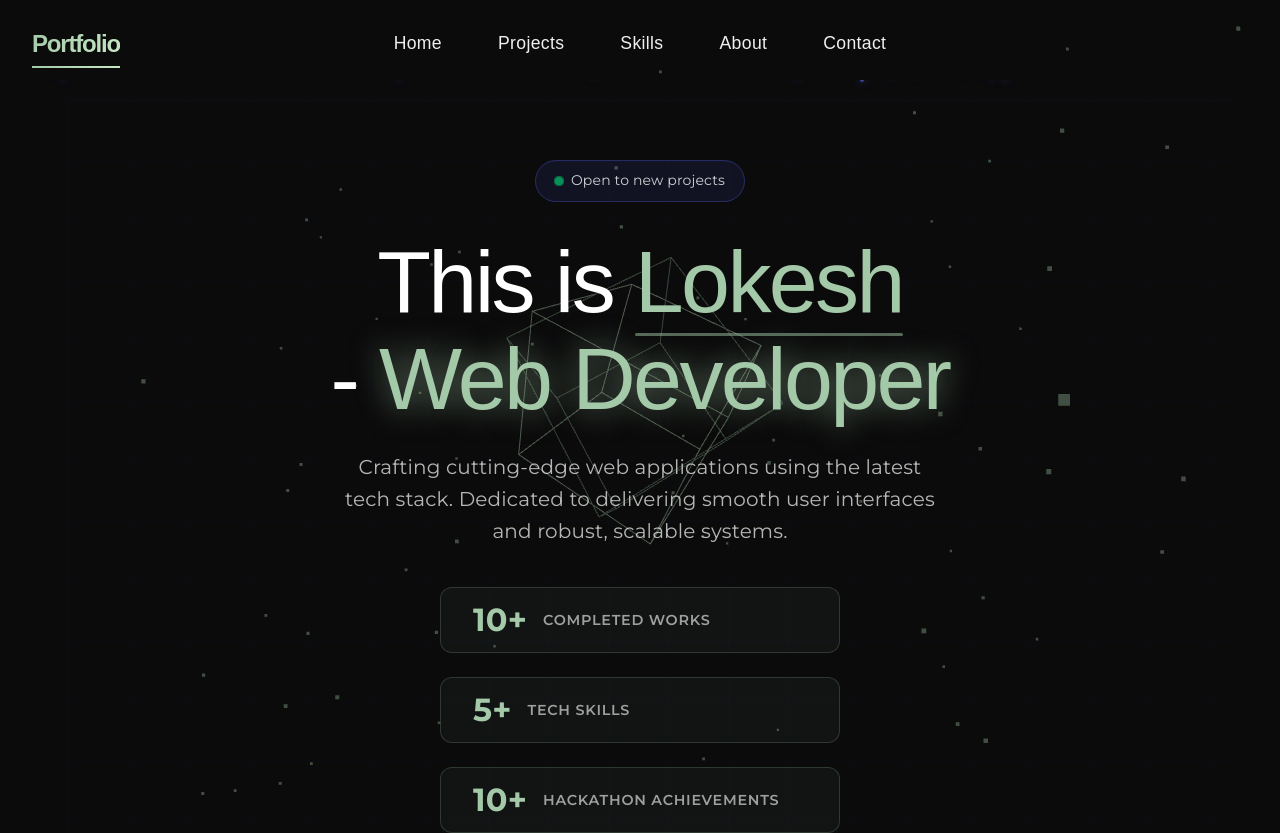
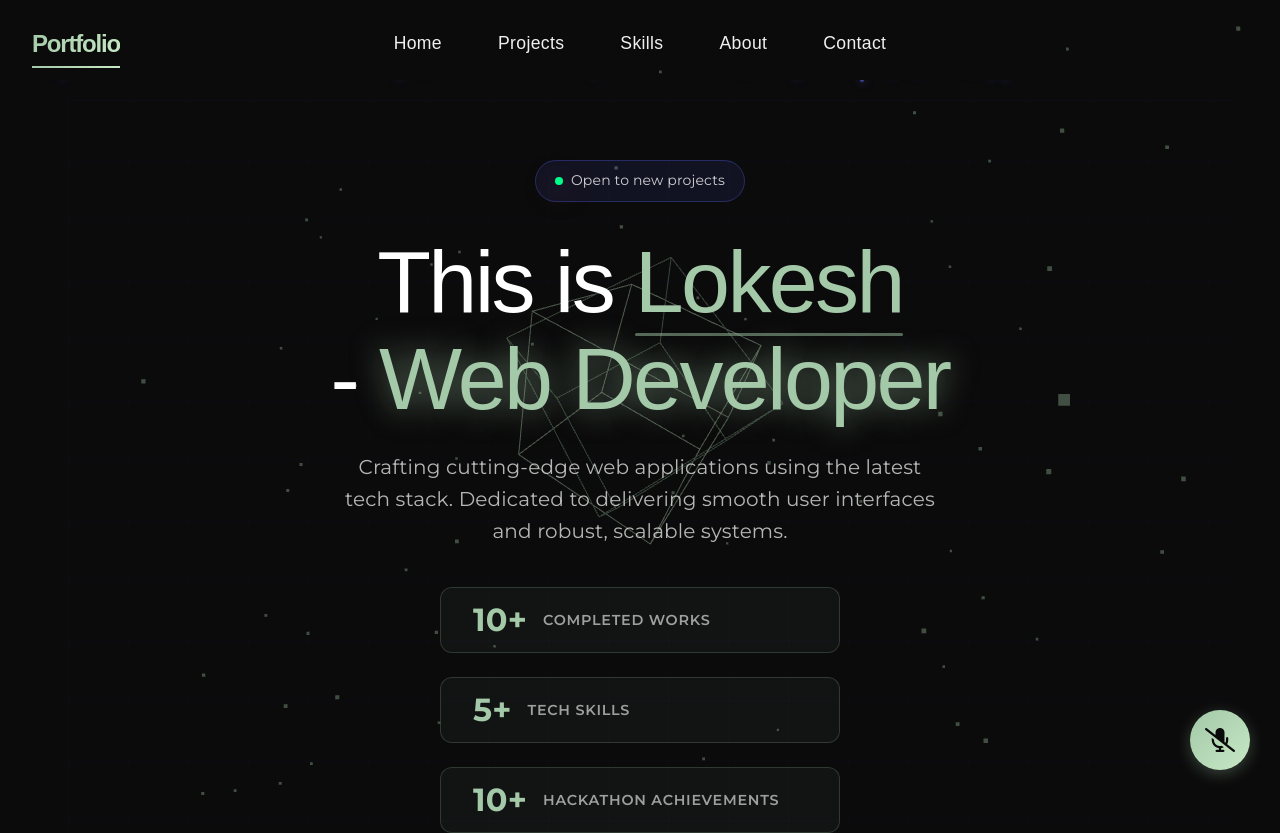
Before and after one commit to Lokesh-15N/portfolio-react-temp, a React (Vite) app: page / in a window 1280 px wide. Shown: the top 833 px of the page. Built offline with nearby package versions, Linux system fonts and the light colour scheme.

Commit message:
voice cammand

```diff
--- a/src/App.jsx
+++ b/src/App.jsx
@@ -5,6 +5,7 @@ import Projects from './components/Projects';
 import About from './components/About';
 import Skills from './components/Skills';
 import Contact from './components/Contact';
+import VoiceCommand from './components/VoiceCommand';
 import useLenisScroll from './hooks/useLenisScroll';
 import './App.css';
 
@@ -15,8 +16,9 @@ function App() {
     <>
       <Navbar />
       <ThreeDBackground />
+      <VoiceCommand />
       <div className="scroll-container">
-        <section id="home">
+        <section id="hero">
           <Hero />
         </section>
         <section id="projects">
--- /dev/null
+++ b/src/components/VoiceCommand.css
@@ -0,0 +1,86 @@
+.voice-command {
+  position: fixed;
+  bottom: 30px;
+  right: 30px;
+  z-index: 1000;
+}
+
+.voice-button {
+  width: 60px;
+  height: 60px;
+  border-radius: 50%;
+  background: linear-gradient(135deg, #A3C9A8, #C7E8C5);
+  border: none;
+  color: #0a0a0a;
+  font-size: 24px;
+  cursor: pointer;
+  box-shadow: 0 4px 15px rgba(163, 201, 168, 0.3);
+  transition: all 0.3s ease;
+  display: flex;
+  align-items: center;
+  justify-content: center;
+}
+
+.voice-button:hover {
+  transform: scale(1.1);
+  box-shadow: 0 6px 20px rgba(163, 201, 168, 0.5);
+}
+
+.voice-button.listening {
+  background: linear-gradient(135deg, #ff6b6b, #ff8787);
+  animation: pulse 1.5s infinite;
+}
+
+@keyframes pulse {
+  0%, 100% {
+    box-shadow: 0 4px 15px rgba(255, 107, 107, 0.3);
+  }
+  50% {
+    box-shadow: 0 6px 30px rgba(255, 107, 107, 0.6);
+  }
+}
+
+.voice-transcript {
+  position: absolute;
+  bottom: 70px;
+  right: 0;
+  background: rgba(10, 10, 10, 0.9);
+  color: #A3C9A8;
+  padding: 10px 20px;
+  border-radius: 10px;
+  font-size: 14px;
+  white-space: nowrap;
+  box-shadow: 0 4px 15px rgba(0, 0, 0, 0.3);
+  animation: fadeIn 0.3s ease;
+}
+
+@keyframes fadeIn {
+  from {
+    opacity: 0;
+    transform: translateY(10px);
+  }
+  to {
+    opacity: 1;
+    transform: translateY(0);
+  }
+}
+
+/* Responsive design */
+@media (max-width: 768px) {
+  .voice-command {
+    bottom: 20px;
+    right: 20px;
+  }
+
+  .voice-button {
+    width: 50px;
+    height: 50px;
+    font-size: 20px;
+  }
+
+  .voice-transcript {
+    bottom: 60px;
+    font-size: 12px;
+    padding: 8px 16px;
+  }
+}
--- /dev/null
+++ b/src/components/VoiceCommand.jsx
@@ -0,0 +1,112 @@
+import { useState, useEffect } from 'react';
+import './VoiceCommand.css';
+
+const VoiceCommand = () => {
+  const [isListening, setIsListening] = useState(false);
+  const [transcript, setTranscript] = useState('');
+  const [recognition, setRecognition] = useState(null);
+
+  useEffect(() => {
+    // Check if browser supports speech recognition
+    const SpeechRecognition = window.SpeechRecognition || window.webkitSpeechRecognition;
+
+    if (SpeechRecognition) {
+      const recognitionInstance = new SpeechRecognition();
+      recognitionInstance.continuous = false;
+      recognitionInstance.interimResults = false;
+      recognitionInstance.lang = 'en-US';
+
+      recognitionInstance.onresult = (event) => {
+        const command = event.results[0][0].transcript.toLowerCase().trim();
+        setTranscript(command);
+        handleVoiceCommand(command);
+      };
+
+      recognitionInstance.onerror = (event) => {
+        console.error('Speech recognition error:', event.error);
+        setIsListening(false);
+      };
+
+      recognitionInstance.onend = () => {
+        setIsListening(false);
+      };
+
+      setRecognition(recognitionInstance);
+    }
+  }, []);
+
+  const handleVoiceCommand = (command) => {
+    const sectionMap = {
+      'home': '#hero',
+      'hero': '#hero',
+      'about': '#about',
+      'projects': '#projects',
+      'project': '#projects',
+      'skills': '#skills',
+      'skill': '#skills',
+      'contact': '#contact',
+      'tech stack': '#skills',
+      'get in touch': '#contact',
+    };
+
+    // Find matching section
+    for (const [key, selector] of Object.entries(sectionMap)) {
+      if (command.includes(key)) {
+        const element = document.querySelector(selector);
+        if (element) {
+          // Get the element's offset from top
+          const elementPosition = element.getBoundingClientRect().top + window.pageYOffset;
+
+          // Use native smooth scroll which works with Lenis
+          window.scrollTo({
+            top: elementPosition,
+            behavior: 'smooth'
+          });
+
+          setTranscript(`Navigating to ${key}...`);
+          setTimeout(() => setTranscript(''), 2000);
+        }
+        break;
+      }
+    }
+  };
+
+  const toggleListening = () => {
+    if (!recognition) {
+      alert('Speech recognition is not supported in your browser. Please use Chrome or Edge.');
+      return;
+    }
+
+    if (isListening) {
+      recognition.stop();
+      setIsListening(false);
+    } else {
+      setTranscript('Listening...');
+      recognition.start();
+      setIsListening(true);
+    }
+  };
+
+  if (!recognition) {
+    return null; // Don't render if not supported
+  }
+
+  return (
+    <div className="voice-command">
+      <button
+        className={`voice-button ${isListening ? 'listening' : ''}`}
+        onClick={toggleListening}
+        title="Voice Commands: home, about, projects, skills, contact"
+      >
+        <i className={`fas fa-microphone${isListening ? '' : '-slash'}`}></i>
+      </button>
+      {transcript && (
+        <div className="voice-transcript">
+          {transcript}
+        </div>
+      )}
+    </div>
+  );
+};
+
+export default VoiceCommand;
```
